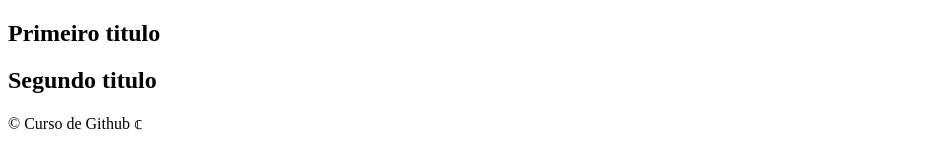
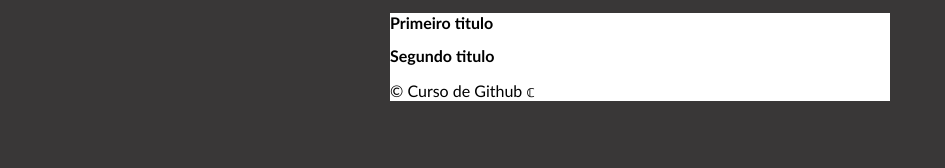
Before and after one commit to Conradiz/projeto-site, a plain HTML site: page index.html in a window 1280 px wide. Shown: the whole page, without its empty margins (0-945 px from the left). Drawn offline with Linux system fonts and the light colour scheme.

Commit message:
atualizacao

```diff
--- /dev/null
+++ b/conteudo/style.css
@@ -0,0 +1,13 @@
+*{
+    font-family: 'Gill Sans', 'Gill Sans MT', Calibri, 'Trebuchet MS', sans-serif;
+    font-size: 16px;
+}
+body{
+    background-color: rgb(57, 55, 55);
+}
+main{
+    background-color: white;
+    width: 500px;
+    margin: auto;
+    box-shadow: 3px 3px 5px rgb(red, green, blue);
+}
--- a/index.html
+++ b/index.html
@@ -4,6 +4,7 @@
     <meta charset="UTF-8">
     <meta http-equiv="X-UA-Compatible" content="IE=edge">
     <meta name="viewport" content="width=device-width, initial-scale=1.0">
+    <link rel="stylesheet" href="conteudo/style.css">
     <title>Document</title>
 </head>
 <body>
```
